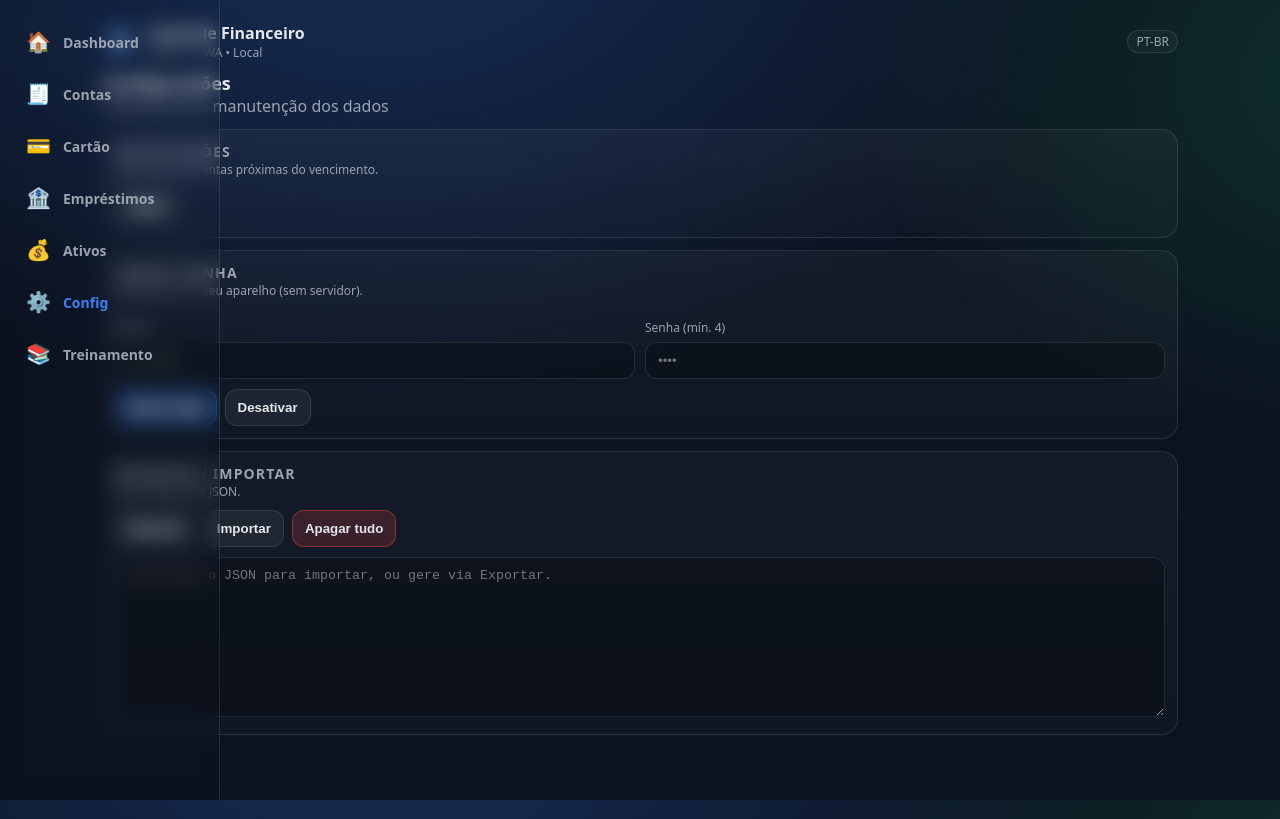
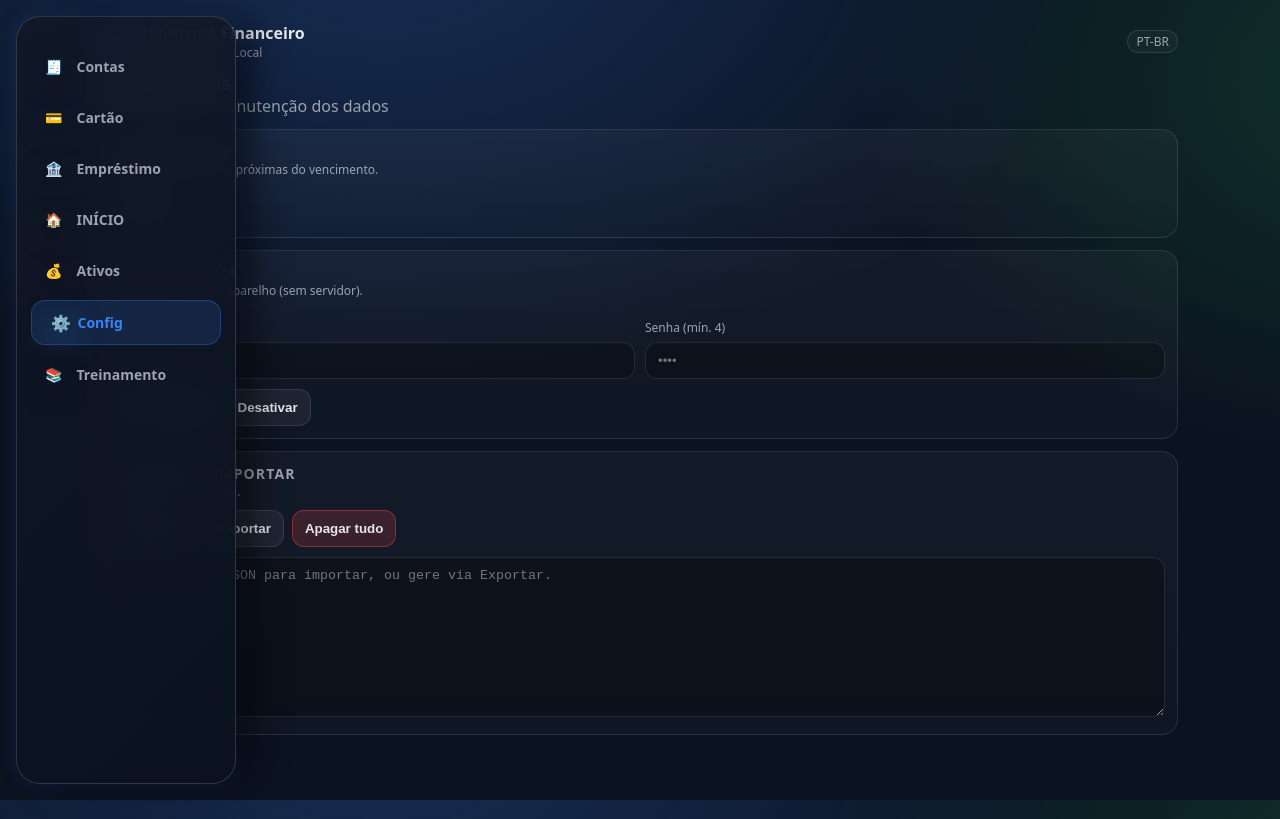
Before and after one commit to Rafaelhso33/app-financas, a React (Vite) app: page /config in a window 1280 px wide. Built offline with nearby package versions, Linux system fonts and the light colour scheme.

Commit message:
Implementar navegação inferior com efeito visual 3D flutuante para os ícones

```diff
--- a/src/ui/App.tsx
+++ b/src/ui/App.tsx
@@ -13,26 +13,34 @@ export default function App() {
   return (
     <>
       <nav className="nav" aria-label="Navegação">
-        <NavLink to="/" end className={({isActive})=>isActive?'active':''}>
-          <span>🏠</span><span>Dashboard</span>
-        </NavLink>
+        <div className="nav-3d-glow" />
         <NavLink to="/contas" className={({isActive})=>isActive?'active':''}>
-          <span>🧾</span><span>Contas</span>
+          <div className="nav-icon-float"><span>🧾</span></div>
+          <span>Contas</span>
         </NavLink>
         <NavLink to="/cartao" className={({isActive})=>isActive?'active':''}>
-          <span>💳</span><span>Cartão</span>
+          <div className="nav-icon-float"><span>💳</span></div>
+          <span>Cartão</span>
         </NavLink>
         <NavLink to="/emprestimos" className={({isActive})=>isActive?'active':''}>
-          <span>🏦</span><span>Empréstimos</span>
+          <div className="nav-icon-float"><span>🏦</span></div>
+          <span>Empréstimo</span>
+        </NavLink>
+        <NavLink to="/" end className={({isActive})=>isActive?'active':''}>
+          <div className="nav-icon-float"><span>🏠</span></div>
+          <span>INÍCIO</span>
         </NavLink>
         <NavLink to="/ativos" className={({isActive})=>isActive?'active':''}>
-          <span>💰</span><span>Ativos</span>
+          <div className="nav-icon-float"><span>💰</span></div>
+          <span>Ativos</span>
         </NavLink>
         <NavLink to="/config" className={({isActive})=>isActive?'active':''}>
-          <span>⚙️</span><span>Config</span>
+          <div className="nav-icon-float"><span>⚙️</span></div>
+          <span>Config</span>
         </NavLink>
         <NavLink to="/treinamento" className={({isActive})=>isActive?'active':''}>
-          <span>📚</span><span>Treinamento</span>
+          <div className="nav-icon-float"><span>📚</span></div>
+          <span>Treinamento</span>
         </NavLink>
       </nav>
 
--- a/src/ui/styles.css
+++ b/src/ui/styles.css
@@ -86,42 +86,59 @@ label{font-size:12px; color:var(--muted); display:block; margin:10px 0 6px;}
 .pill.warn{color:#fde68a; border-color:rgba(245,158,11,.5); background:rgba(245,158,11,.12);}
 .pill.danger{color:#fecaca; border-color:rgba(239,68,68,.5); background:rgba(239,68,68,.12);}
 .nav{
-  position:fixed; left:0; right:0; bottom:0;
-  background:transparent;
-  border-top:1px solid var(--border);
-  backdrop-filter: blur(10px);
-  display:flex; justify-content:flex-start; gap:6px;
-  padding:14px 10px;
+  position:fixed; left:16px; right:16px; bottom:16px; max-width:820px; margin:0 auto;
+  background: linear-gradient(180deg, rgba(17, 24, 39, 0.85), rgba(11, 18, 32, 0.95));
+  border: 1px solid rgba(255, 255, 255, 0.14);
+  box-shadow: 0 20px 40px -10px rgba(0, 0, 0, 0.7), 0 0 20px rgba(59, 130, 246, 0.15), inset 0 1px 0 rgba(255, 255, 255, 0.1);
+  backdrop-filter: blur(16px);
+  border-radius: 24px;
+  display:flex; justify-content:space-around; align-items: center; gap:4px;
+  padding:10px 12px;
   overflow-x:auto;
   -webkit-overflow-scrolling: touch;
+  z-index: 100;
 }
-.nav a{ flex:0 0 auto; min-width:96px; }
-.nav a{display:flex; flex-direction:column; align-items:center; gap:6px; font-size:13px; color:var(--muted); min-width:96px; padding:12px 12px; border-radius:16px; touch-action: manipulation;
+.nav::-webkit-scrollbar { display: none; }
+.nav a{ flex:0 0 auto; min-width:76px; }
+.nav a{display:flex; flex-direction:column; align-items:center; gap:4px; font-size:11px; font-weight:600; color:var(--muted); min-width:74px; padding:8px 6px; border-radius:16px; touch-action: manipulation;
   background: transparent;
+  transition: all 0.25s cubic-bezier(0.4, 0, 0.2, 1);
 }
-.nav a.active{color:var(--text);
-  background: transparent;
+.nav a .nav-icon-float {
+  transform: translateY(-8px) scale(1);
+  transition: transform 0.3s cubic-bezier(0.34, 1.56, 0.64, 1), filter 0.3s;
+  filter: drop-shadow(0 8px 12px rgba(0, 0, 0, 0.5));
 }
-
-.nav a span:first-child{font-size:30px; line-height:1;}
+.nav a:hover .nav-icon-float, .nav a.active .nav-icon-float {
+  transform: translateY(-16px) scale(1.15);
+  filter: drop-shadow(0 14px 18px rgba(59, 130, 246, 0.6));
+}
+.nav a.active{color: #ffffff;
+  background: radial-gradient(circle at center, rgba(59, 130, 246, 0.25) 0%, transparent 70%);
+}
+.nav a span:first-child{font-size:26px; line-height:1;}
 
 @media(min-width: 768px) {
-  body { padding-bottom: 0; padding-left: 220px; }
+  body { padding-bottom: 0; padding-left: 240px; }
   .container { max-width: 1100px; }
   .nav {
-    top: 0;
-    bottom: 0;
-    left: 0;
+    top: 16px;
+    bottom: 16px;
+    left: 16px;
     right: auto;
     width: 220px;
-    border-top: none;
-    border-right: 1px solid var(--border);
+    max-width: none;
+    border-top: 1px solid rgba(255, 255, 255, 0.14);
+    border-right: 1px solid rgba(255, 255, 255, 0.14);
     flex-direction: column;
     justify-content: flex-start;
     overflow-x: visible;
-    padding: 20px 12px;
+    overflow-y: auto;
+    padding: 20px 14px;
     gap: 8px;
-    background: transparent;
+    background: linear-gradient(135deg, rgba(17, 24, 39, 0.9), rgba(11, 18, 32, 0.95));
+    border-radius: 24px;
+    box-shadow: 20px 0 40px -10px rgba(0, 0, 0, 0.7), 0 0 20px rgba(59, 130, 246, 0.15);
   }
   .nav a {
     min-width: auto;
@@ -130,12 +147,19 @@ label{font-size:12px; color:var(--muted); display:block; margin:10px 0 6px;}
     align-items: center;
     padding: 12px 14px;
     font-size: 14px;
-    border-radius: 12px;
-    gap: 12px;
+    border-radius: 14px;
+    gap: 14px;
     background: transparent;
   }
+  .nav a .nav-icon-float {
+    transform: translateX(0) scale(1);
+  }
+  .nav a:hover .nav-icon-float, .nav a.active .nav-icon-float {
+    transform: translateX(6px) scale(1.15);
+    filter: drop-shadow(0 8px 14px rgba(59, 130, 246, 0.6));
+  }
   .nav a span:first-child {
-    font-size: 20px;
+    font-size: 22px;
   }
   .nav a span:last-child {
     font-size: 14px;
@@ -143,8 +167,9 @@ label{font-size:12px; color:var(--muted); display:block; margin:10px 0 6px;}
     font-weight: 600;
   }
   .nav a.active {
-    background: transparent;
+    background: rgba(59, 130, 246, 0.15);
     color: var(--brand);
+    border: 1px solid rgba(59, 130, 246, 0.3);
   }
 }
 hr{border:none; border-top:1px solid var(--border); margin:10px 0;}
```
